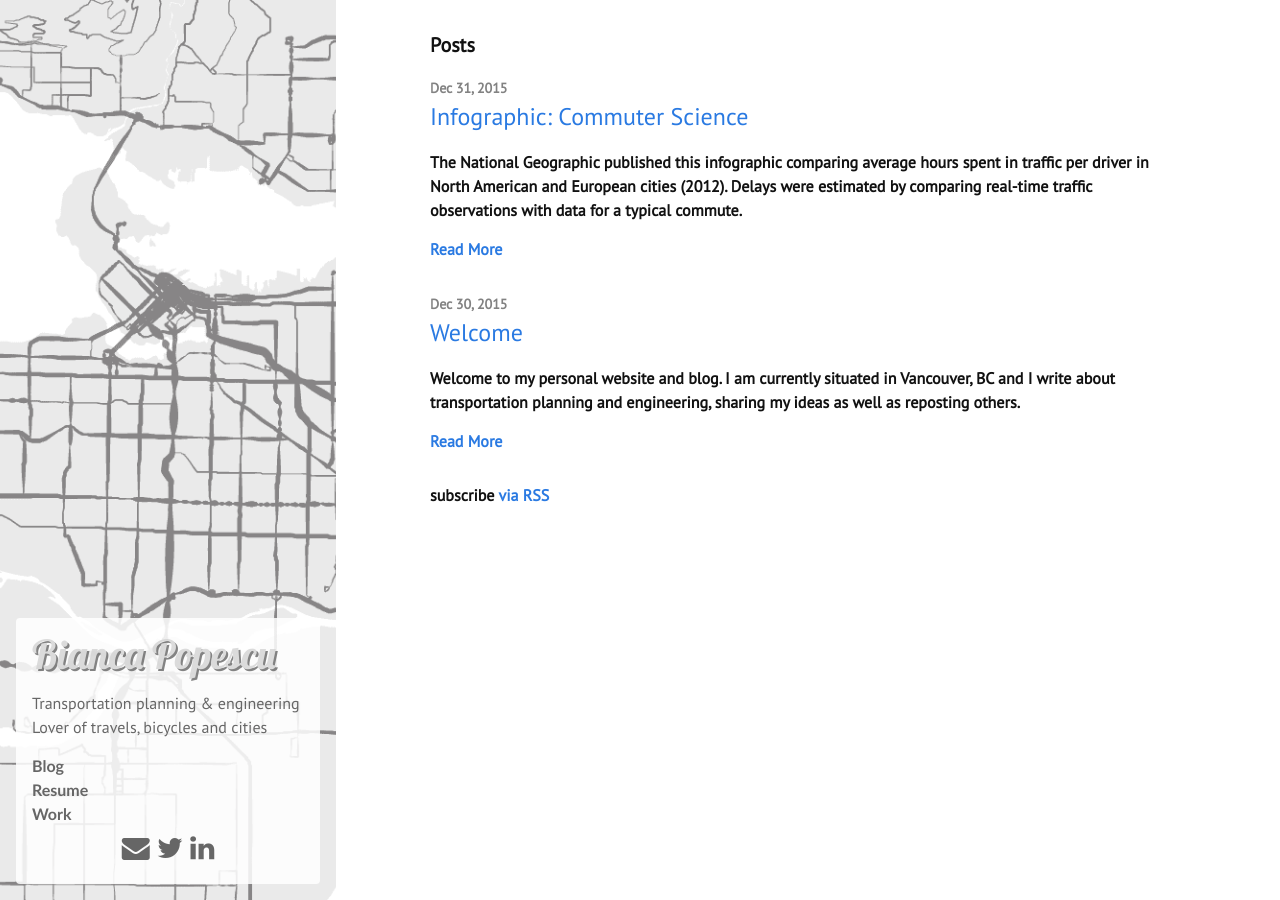
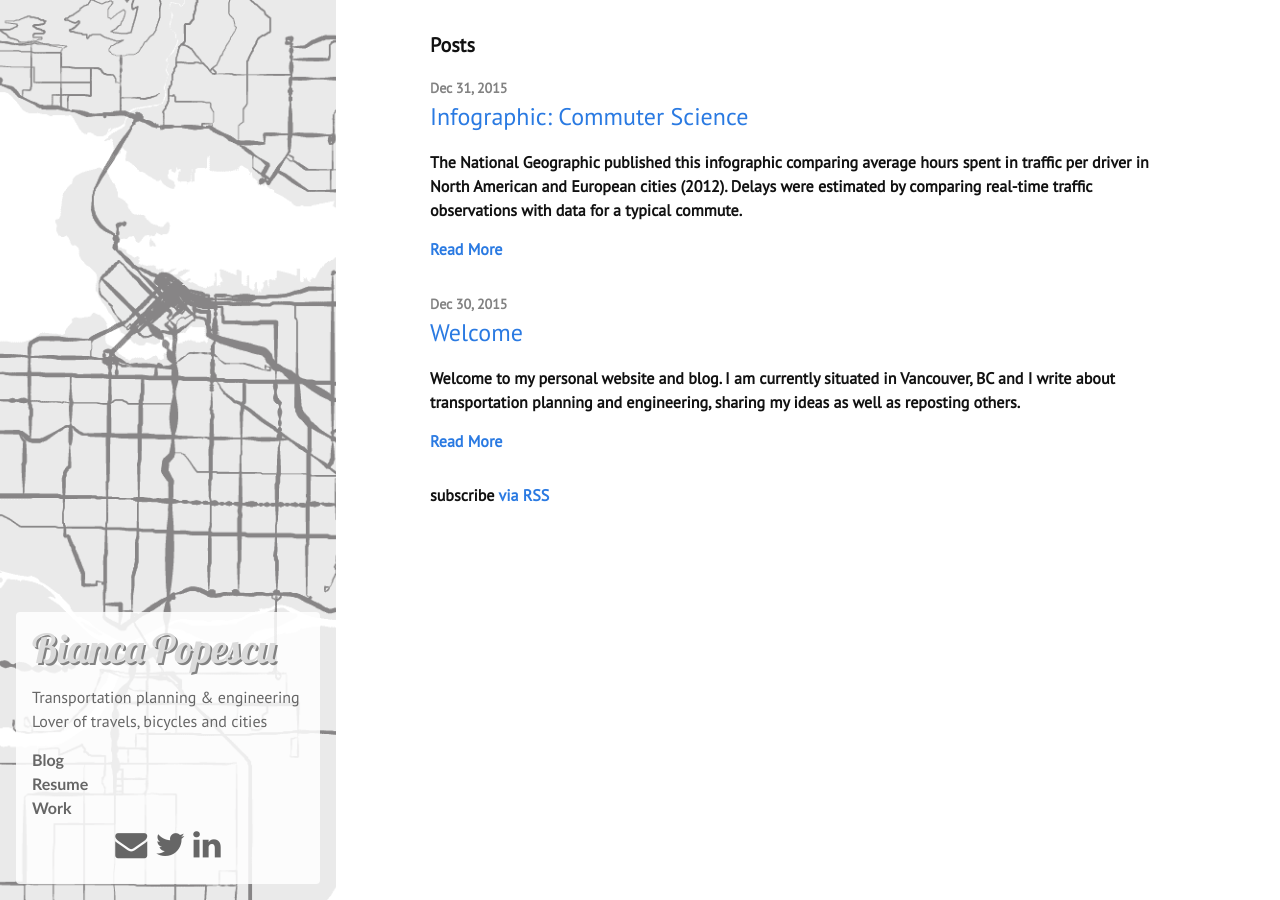
Before and after one commit to biancapopescu/biancapopescu.github.io, a Jekyll site: the page built from index.html, in a window 1280 px wide. Built offline with Jekyll 4.4.1, drawn with Linux system fonts in a browser that asks for light colours; nearby versions of some CDN libraries.

Commit message:
icons bigger

```diff
--- a/_sass/_layout.scss
+++ b/_sass/_layout.scss
@@ -64,7 +64,7 @@ a.site-title {
 }
 
 .contact-icons {
-    font-size: 1.75em;
+    font-size: 2em;
     text-align: center;
 }
 
```
